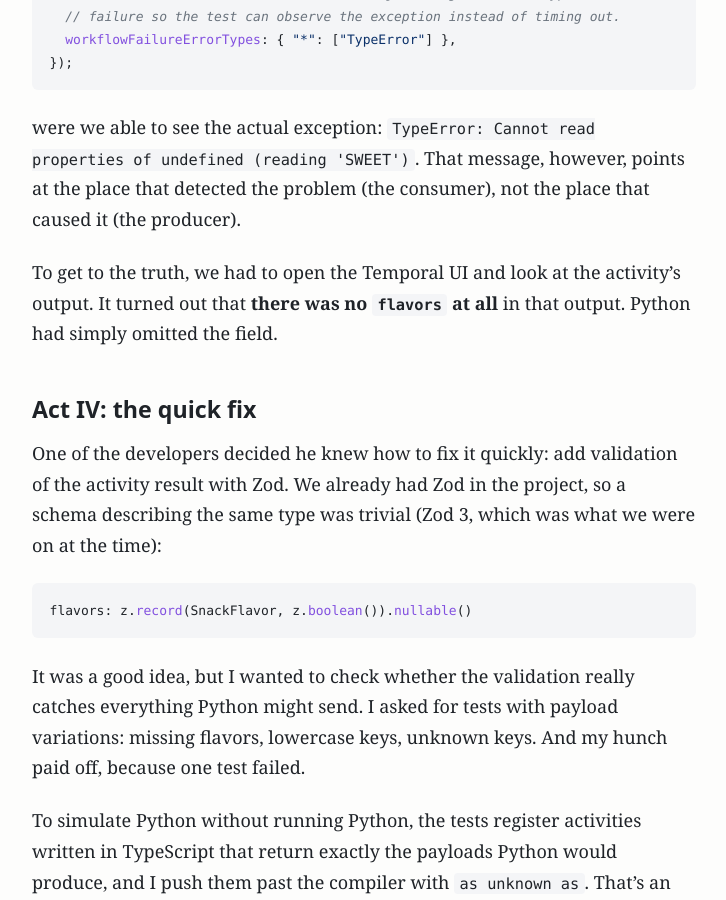
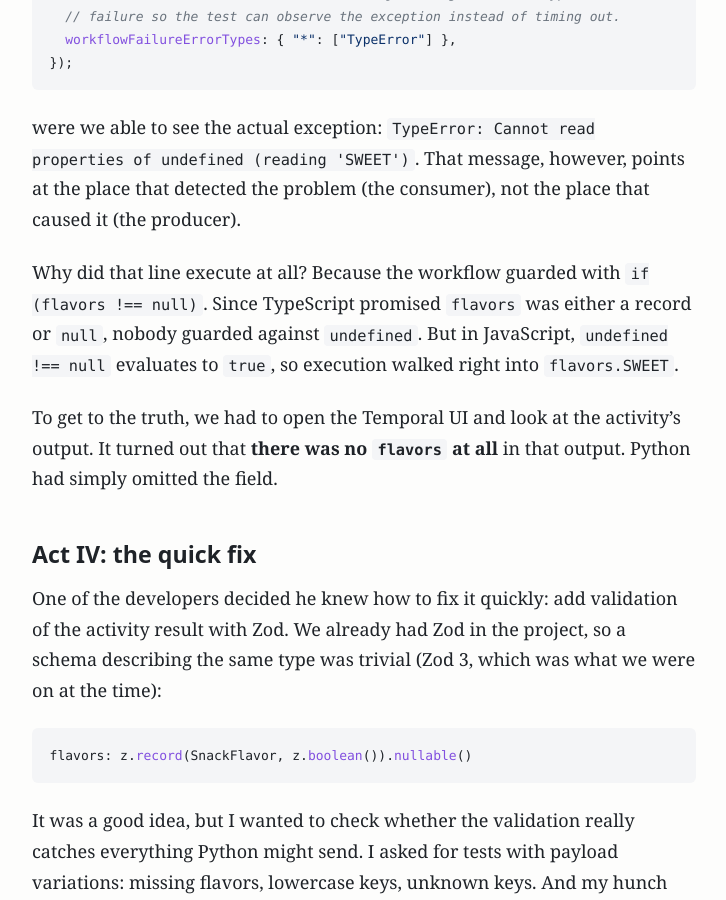
Before and after one commit to jmilkiewicz/jmilkiewicz.github.io, a Jekyll site: the page built from _posts/2026-10-06-temporal-pipe-guarding.md, in a window 1280 px wide and 900 px high, scrolled down 2911 px. Shown: the whole window, without its empty margins (276-1002 px from the left). Built offline with Jekyll 4.4.1, drawn with Linux system fonts in a browser that asks for light colours.

Commit message:
after review 2

````diff
--- a/_posts/2026-10-06-temporal-pipe-guarding.md
+++ b/_posts/2026-10-06-temporal-pipe-guarding.md
@@ -81,6 +81,8 @@ const worker = await Worker.create({
 ```
 
 were we able to see the actual exception: `TypeError: Cannot read properties of undefined (reading 'SWEET')`. That message, however, points at the place that detected the problem (the consumer), not the place that caused it (the producer).
+
+Why did that line execute at all? Because the workflow guarded with `if (flavors !== null)`. Since TypeScript promised `flavors` was either a record or `null`, nobody guarded against `undefined`. But in JavaScript, `undefined !== null` evaluates to `true`, so execution walked right into `flavors.SWEET`.
 
 To get to the truth, we had to open the Temporal UI and look at the activity's output. It turned out that **there was no `flavors` at all** in that output. Python had simply omitted the field.
 
````
